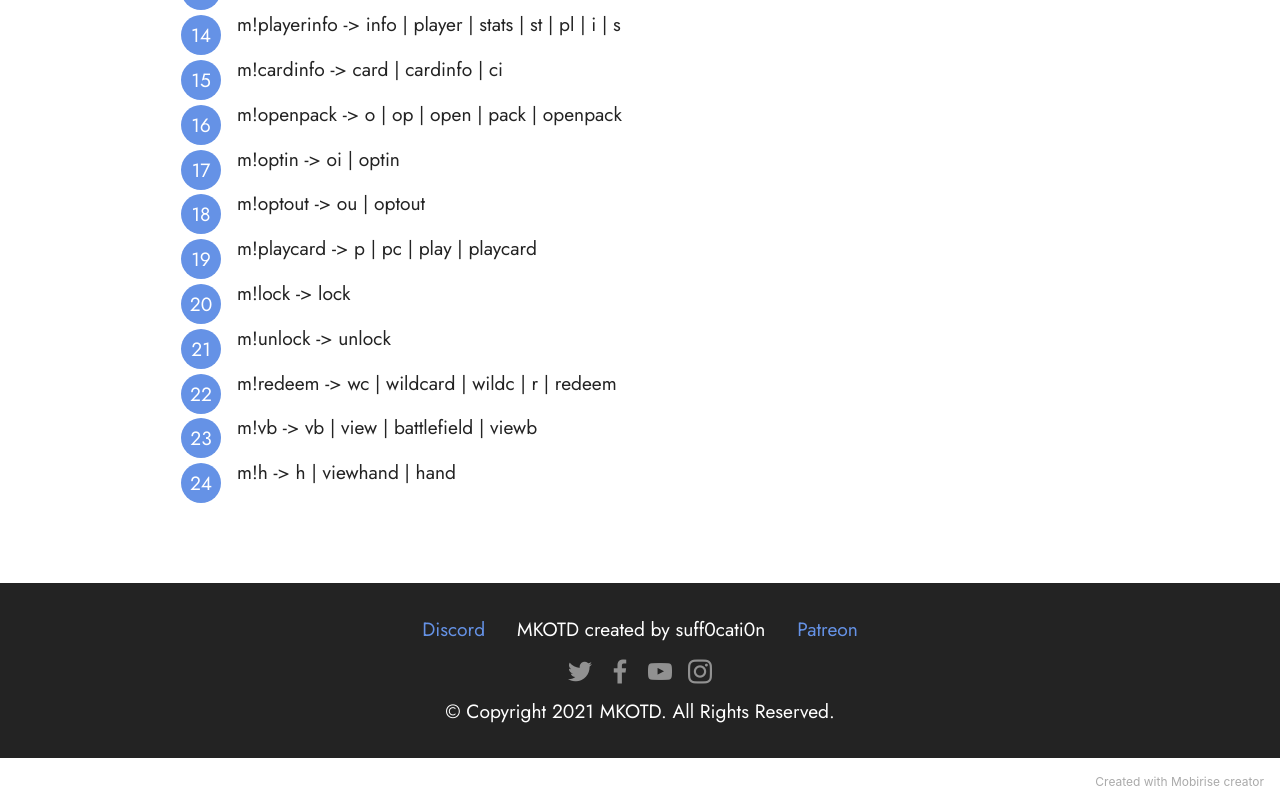
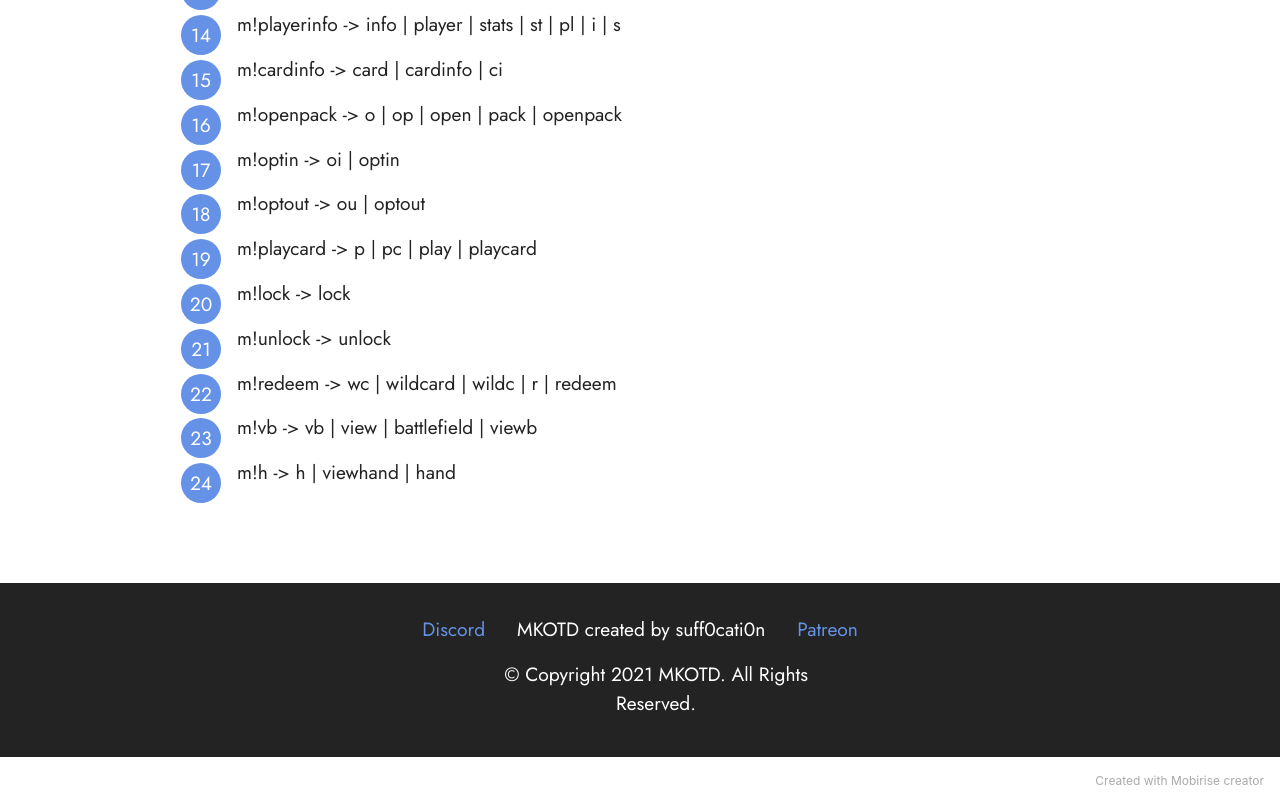
Before and after one commit to nlovett218/mtg_bot, a website: page html/commands/commands.html in a window 1280 px wide. Shown: the part 1597-2403 px from the top of the page. Drawn offline with nearby package versions, Linux system fonts and the light colour scheme; files that its build step writes are made by us from their sources.

Commit message:
Add to website

```diff
--- a/html/commands.html
+++ b/html/commands/commands.html
@@ -6,22 +6,22 @@
   <meta http-equiv="X-UA-Compatible" content="IE=edge">
   <meta name="generator" content="Mobirise v5.3.10, mobirise.com">
   <meta name="viewport" content="width=device-width, initial-scale=1, minimum-scale=1">
-  <link rel="shortcut icon" href="assets/images/mythic-128x110-1.png" type="image/x-icon">
+  <link rel="shortcut icon" href="../assets/images/mythic-128x110-1.png" type="image/x-icon">
   <meta name="description" content="">
 
 
   <title>Commands List</title>
-  <link rel="stylesheet" href="assets/tether/tether.min.css">
-  <link rel="stylesheet" href="assets/bootstrap/css/bootstrap.min.css">
-  <link rel="stylesheet" href="assets/bootstrap/css/bootstrap-grid.min.css">
-  <link rel="stylesheet" href="assets/bootstrap/css/bootstrap-reboot.min.css">
-  <link rel="stylesheet" href="assets/web/assets/gdpr-plugin/gdpr-styles.css">
-  <link rel="stylesheet" href="assets/dropdown/css/style.css">
-  <link rel="stylesheet" href="assets/socicon/css/styles.css">
-  <link rel="stylesheet" href="assets/theme/css/style.css">
+  <link rel="stylesheet" href="../assets/tether/tether.min.css">
+  <link rel="stylesheet" href="../assets/bootstrap/css/bootstrap.min.css">
+  <link rel="stylesheet" href="../assets/bootstrap/css/bootstrap-grid.min.css">
+  <link rel="stylesheet" href="../assets/bootstrap/css/bootstrap-reboot.min.css">
+  <link rel="stylesheet" href="../assets/web/../assets/gdpr-plugin/gdpr-styles.css">
+  <link rel="stylesheet" href="../assets/dropdown/css/style.css">
+  <link rel="stylesheet" href="../assets/socicon/css/styles.css">
+  <link rel="stylesheet" href="../assets/theme/css/style.css">
   <link rel="preload" href="https://fonts.googleapis.com/css?family=Jost:100,200,300,400,500,600,700,800,900,100i,200i,300i,400i,500i,600i,700i,800i,900i&display=swap" as="style" onload="this.onload=null;this.rel='stylesheet'">
   <noscript><link rel="stylesheet" href="https://fonts.googleapis.com/css?family=Jost:100,200,300,400,500,600,700,800,900,100i,200i,300i,400i,500i,600i,700i,800i,900i&display=swap"></noscript>
-  <link rel="preload" as="style" href="assets/mobirise/css/mbr-additional.css"><link rel="stylesheet" href="assets/mobirise/css/mbr-additional.css" type="text/css">
+  <link rel="preload" as="style" href="../assets/mobirise/css/mbr-additional.css"><link rel="stylesheet" href="../assets/mobirise/css/mbr-additional.css" type="text/css">
 
 
 
@@ -36,7 +36,7 @@
             <div class="navbar-brand">
                 <span class="navbar-logo">
                     <a href="http://magickingofthediscord.com">
-                        <img src="assets/images/mythic-121x104.png" alt="Mobirise" style="height: 3.8rem;">
+                        <img src="../assets/images/mythic-121x104.png" alt="Mobirise" style="height: 3.8rem;">
                     </a>
                 </span>
                 <span class="navbar-caption-wrap"><a class="navbar-caption text-black text-primary display-7" href="http://magickingofthediscord.com">Magic: King of the Discord</a></span>
@@ -121,25 +121,6 @@
 
 
 
-
-                <div class="soc-item">
-                        <a href="https://twitter.com/mobirise" target="_blank">
-                            <span class="socicon-twitter socicon mbr-iconfont mbr-iconfont-social"></span>
-                        </a>
-                    </div><div class="soc-item">
-                        <a href="https://www.facebook.com/pages/Mobirise/1616226671953247" target="_blank">
-                            <span class="socicon-facebook socicon mbr-iconfont mbr-iconfont-social"></span>
-                        </a>
-                    </div><div class="soc-item">
-                        <a href="https://www.youtube.com/c/mobirise" target="_blank">
-                            <span class="socicon-youtube socicon mbr-iconfont mbr-iconfont-social"></span>
-                        </a>
-                    </div><div class="soc-item">
-                        <a href="https://instagram.com/mobirise" target="_blank">
-                            <span class="mbr-iconfont mbr-iconfont-social socicon-instagram socicon"></span>
-                        </a>
-                    </div></div>
-            </div>
             <div class="row row-copirayt">
                 <p class="mbr-text mb-0 mbr-fonts-style mbr-white align-center display-7">
                     © Copyright 2021 MKOTD. All Rights Reserved.
@@ -147,7 +128,7 @@
             </div>
         </div>
     </div>
-</section><section style="background-color: #fff; font-family: -apple-system, BlinkMacSystemFont, 'Segoe UI', 'Roboto', 'Helvetica Neue', Arial, sans-serif; color:#aaa; font-size:12px; padding: 0; align-items: center; display: flex;"><a href="https://mobirise.site/p" style="flex: 1 1; height: 3rem; padding-left: 1rem;"></a><p style="flex: 0 0 auto; margin:0; padding-right:1rem;"><a href="https://mobirise.site/i" style="color:#aaa;">Created with Mobirise</a> creator</p></section><script src="assets/web/assets/jquery/jquery.min.js"></script>  <script src="assets/popper/popper.min.js"></script>  <script src="assets/tether/tether.min.js"></script>  <script src="assets/bootstrap/js/bootstrap.min.js"></script>  <script src="assets/web/assets/cookies-alert-plugin/cookies-alert-core.js"></script>  <script src="assets/web/assets/cookies-alert-plugin/cookies-alert-script.js"></script>  <script src="assets/smoothscroll/smooth-scroll.js"></script>  <script src="assets/parallax/jarallax.min.js"></script>  <script src="assets/dropdown/js/nav-dropdown.js"></script>  <script src="assets/dropdown/js/navbar-dropdown.js"></script>  <script src="assets/touchswipe/jquery.touch-swipe.min.js"></script>  <script src="assets/theme/js/script.js"></script>
+</section><section style="background-color: #fff; font-family: -apple-system, BlinkMacSystemFont, 'Segoe UI', 'Roboto', 'Helvetica Neue', Arial, sans-serif; color:#aaa; font-size:12px; padding: 0; align-items: center; display: flex;"><a href="https://mobirise.site/p" style="flex: 1 1; height: 3rem; padding-left: 1rem;"></a><p style="flex: 0 0 auto; margin:0; padding-right:1rem;"><a href="https://mobirise.site/i" style="color:#aaa;">Created with Mobirise</a> creator</p></section><script src="../assets/web/../assets/jquery/jquery.min.js"></script>  <script src="../assets/popper/popper.min.js"></script>  <script src="../assets/tether/tether.min.js"></script>  <script src="../assets/bootstrap/js/bootstrap.min.js"></script>  <script src="../assets/web/../assets/cookies-alert-plugin/cookies-alert-core.js"></script>  <script src="../assets/web/../assets/cookies-alert-plugin/cookies-alert-script.js"></script>  <script src="../assets/smoothscroll/smooth-scroll.js"></script>  <script src="../assets/parallax/jarallax.min.js"></script>  <script src="../assets/dropdown/js/nav-dropdown.js"></script>  <script src="../assets/dropdown/js/navbar-dropdown.js"></script>  <script src="../assets/touchswipe/jquery.touch-swipe.min.js"></script>  <script src="../assets/theme/js/script.js"></script>
 
 
 <input name="cookieData" type="hidden" data-cookie-customDialogSelector='null' data-cookie-colorText='#424a4d' data-cookie-colorBg='rgba(234, 239, 241, 0.99)' data-cookie-textButton='Agree' data-cookie-colorButton='' data-cookie-colorLink='#424a4d' data-cookie-underlineLink='true' data-cookie-text="We use cookies to give you the best experience. Read our <a href='privacy.html'>cookie policy</a>.">
```
